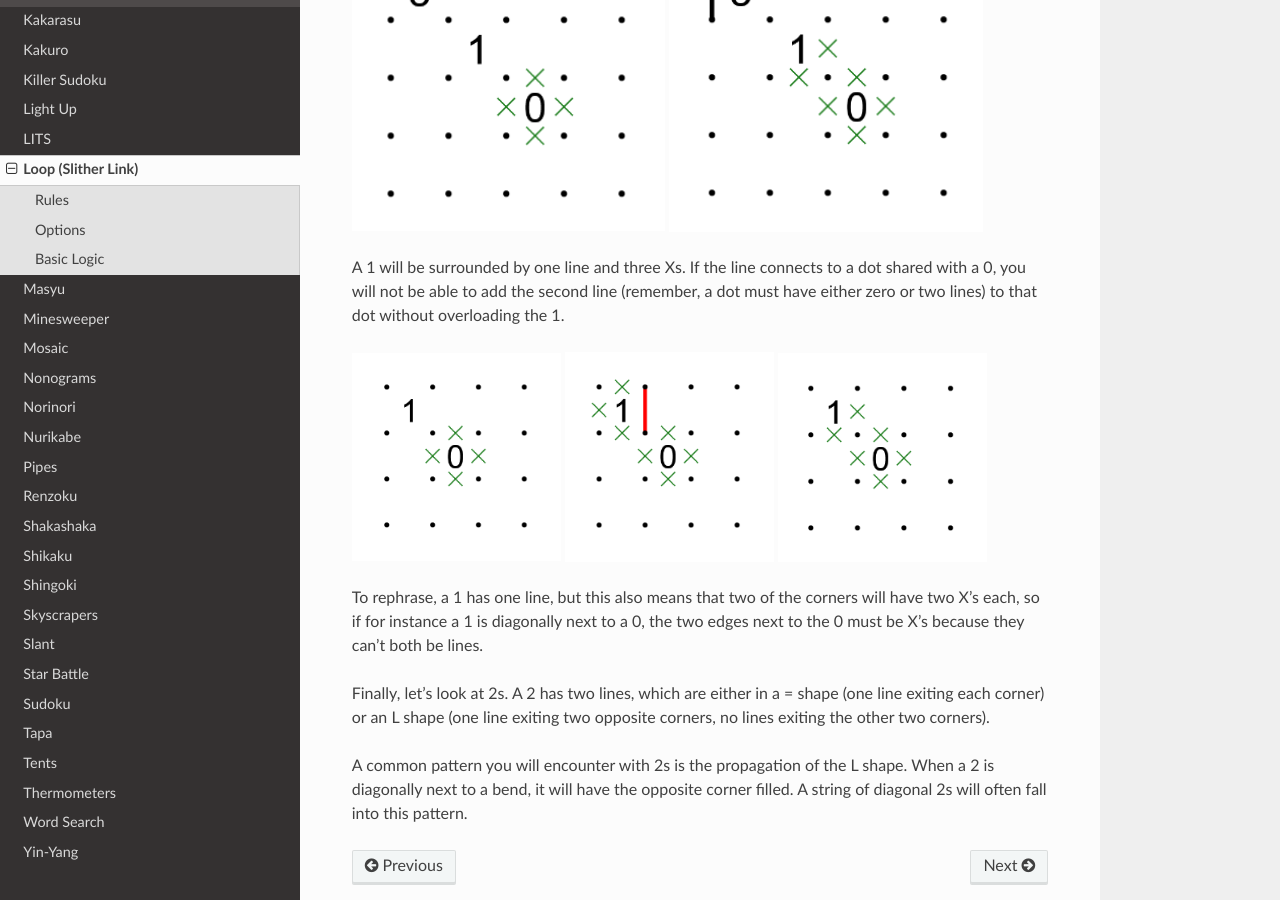
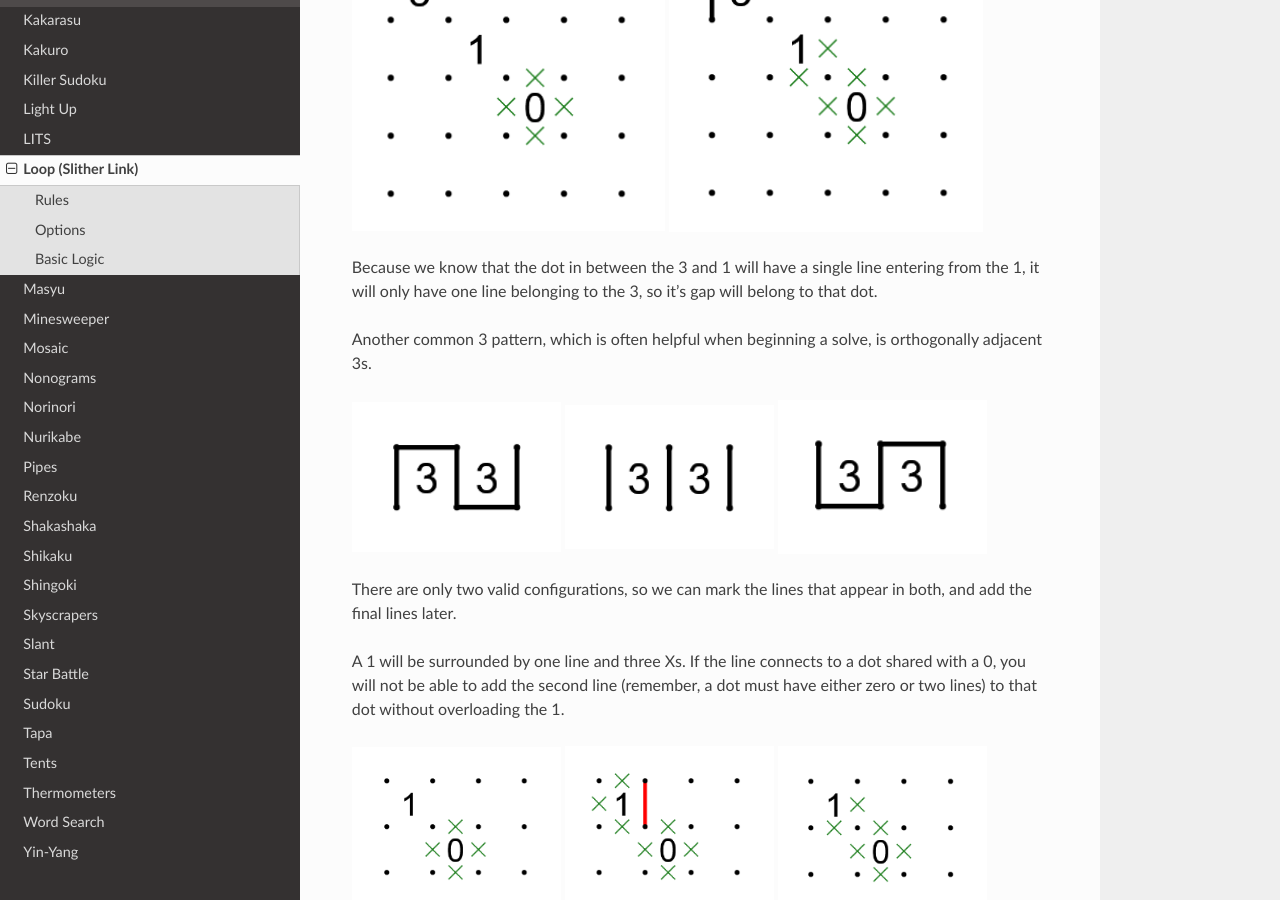
Before and after one commit to Ailurust/puzzle-team-advice, a Sphinx documentation site: the page built from docs/source/puzzles/loop.rst, in a window 1280 px wide and 900 px high, scrolled down 2974 px. Built offline with Sphinx 7.4.7 and the Read the Docs theme 3.1.0, drawn with Linux system fonts in a browser that asks for light colours.

Commit message:
add images and adjacent 3 pattern to loop page

```diff
--- a/docs/source/puzzles/loop.rst
+++ b/docs/source/puzzles/loop.rst
@@ -65,6 +65,15 @@ earlier.
 
 |ico8| |ico9|
 
+Because we know that the dot in between the 3 and 1 will have a single line entering from the 1, it will only have one
+line belonging to the 3, so it's gap will belong to that dot.
+
+Another common 3 pattern, which is often helpful when beginning a solve, is orthogonally adjacent 3s.
+
+|ico12| |ico11| |ico10|
+
+There are only two valid configurations, so we can mark the lines that appear in both, and add the final lines later.
+
 A 1 will be surrounded by one line and three Xs. If the line connects to a dot shared with a 0, you will not be able to add
 the second line (remember, a dot must have either zero or two lines) to that dot without overloading the 1.
 
@@ -119,3 +128,13 @@ will have the opposite corner filled. A string of diagonal 2s will often fall in
 .. |ico9| image:: ../img/loop/loop16.png
    :class: no-scaled-link
    :width: 45%
+
+.. |ico10| image:: ../img/loop/loop18.png
+   :class: no-scaled-link
+   :width: 30%
+.. |ico11| image:: ../img/loop/loop19.png
+   :class: no-scaled-link
+   :width: 30%
+.. |ico12| image:: ../img/loop/loop20.png
+   :class: no-scaled-link
+   :width: 30%
```
Also changed, not shown: docs/source/img/loop/loop17.png (added), docs/source/img/loop/loop18.png (added), docs/source/img/loop/loop19.png (added), docs/source/img/loop/loop20.png (added).
